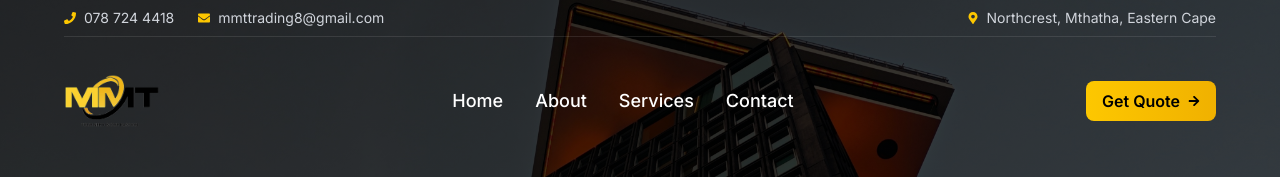
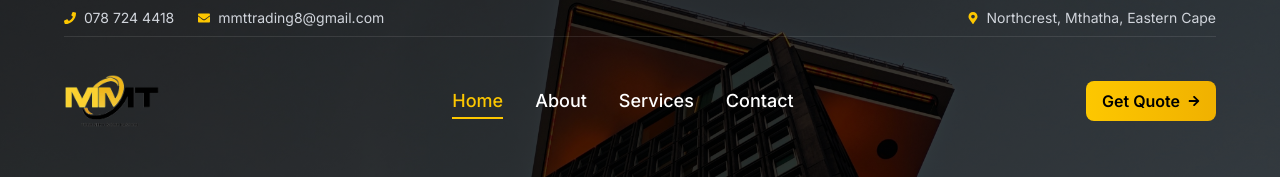
Before and after one commit to InolofatsengMotloba/mmttrading, a Next.js app: page / in a window 1280 px wide. Shown: the top 177 px of the page. Built offline with nearby package versions, Linux system fonts and the light colour scheme.

Commit message:
Update Header component to use Next.js Link and pathname hook

```diff
--- a/components/Header.js
+++ b/components/Header.js
@@ -9,10 +9,13 @@ import {
   FaArrowRight,
   FaMapMarkerAlt,
 } from "react-icons/fa";
+import { usePathname } from "next/navigation";
+import Link from "next/link";
 
 export default function Header() {
   const [isMenuOpen, setIsMenuOpen] = useState(false);
   const [isScrolled, setIsScrolled] = useState(false);
+  const pathname = usePathname(); // Get current path
 
   useEffect(() => {
     const handleScroll = () => {
@@ -21,6 +24,8 @@ export default function Header() {
     window.addEventListener("scroll", handleScroll);
     return () => window.removeEventListener("scroll", handleScroll);
   }, []);
+
+  const navItems = ["Home", "About", "Services", "Contact"];
 
   return (
     <header
@@ -76,18 +81,34 @@ export default function Header() {
 
             {/* Desktop Nav */}
             <div className="hidden lg:flex items-center gap-8">
-              {["Home", "About", "Services", "Contact"].map((item) => (
-                <a
-                  key={item}
-                  href={item === "Home" ? "/" : `/${item.toLowerCase()}`}
-                  className={`text-white hover:text-yellow-400 font-medium transition-colors duration-300 relative group ${
-                    isScrolled ? "text-base" : "text-lg"
-                  }`}
-                >
-                  {item}
-                  <div className="absolute -bottom-1 left-0 w-0 h-0.5 bg-yellow-400 group-hover:w-full transition-all duration-300"></div>
-                </a>
-              ))}
+              {navItems.map((item) => {
+                const href = item === "Home" ? "/" : `/${item.toLowerCase()}`;
+                const isActive =
+                  pathname === href ||
+                  (pathname.startsWith(`/${item.toLowerCase()}`) &&
+                    item !== "Home");
+
+                return (
+                  <Link
+                    key={item}
+                    href={href}
+                    className={`font-medium relative group transition-colors duration-300 ${
+                      isScrolled ? "text-base" : "text-lg"
+                    } ${
+                      isActive
+                        ? "text-yellow-400"
+                        : "text-white hover:text-yellow-400"
+                    }`}
+                  >
+                    {item}
+                    <div
+                      className={`absolute -bottom-1 left-0 h-0.5 bg-yellow-400 transition-all duration-300 ${
+                        isActive ? "w-full" : "w-0 group-hover:w-full"
+                      }`}
+                    ></div>
+                  </Link>
+                );
+              })}
             </div>
 
             {/* CTA */}
@@ -124,18 +145,28 @@ export default function Header() {
         >
           <div className="py-4 border-t border-white/10">
             <div className="flex flex-col gap-4">
-              {["Home", "About", "Services", "Portfolio", "Contact"].map(
-                (item) => (
-                  <a
+              {[...navItems, "Portfolio"].map((item) => {
+                const href = item === "Home" ? "/" : `/${item.toLowerCase()}`;
+                const isActive =
+                  pathname === href ||
+                  (pathname.startsWith(`/${item.toLowerCase()}`) &&
+                    item !== "Home");
+
+                return (
+                  <Link
                     key={item}
-                    href={item === "Home" ? "/" : `/${item.toLowerCase()}`}
-                    className="text-white hover:text-yellow-400 font-medium transition-colors py-2"
+                    href={href}
+                    className={`font-medium transition-colors py-2 ${
+                      isActive
+                        ? "text-yellow-400"
+                        : "text-white hover:text-yellow-400"
+                    }`}
                     onClick={() => setIsMenuOpen(false)}
                   >
                     {item}
-                  </a>
-                )
-              )}
+                  </Link>
+                );
+              })}
               <button className="bg-gradient-to-r from-yellow-400 to-yellow-500 text-black px-4 py-2 rounded-lg font-semibold w-full">
                 Get Quote
               </button>
```
